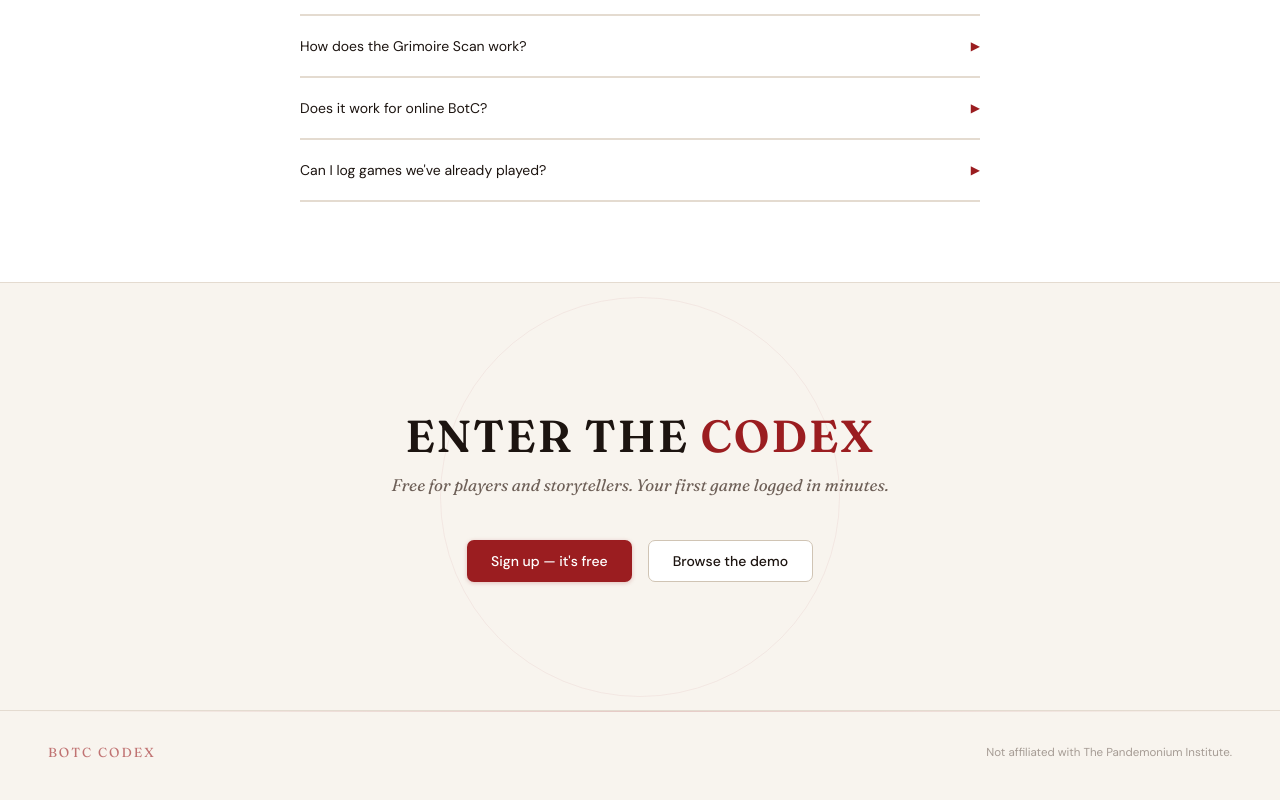
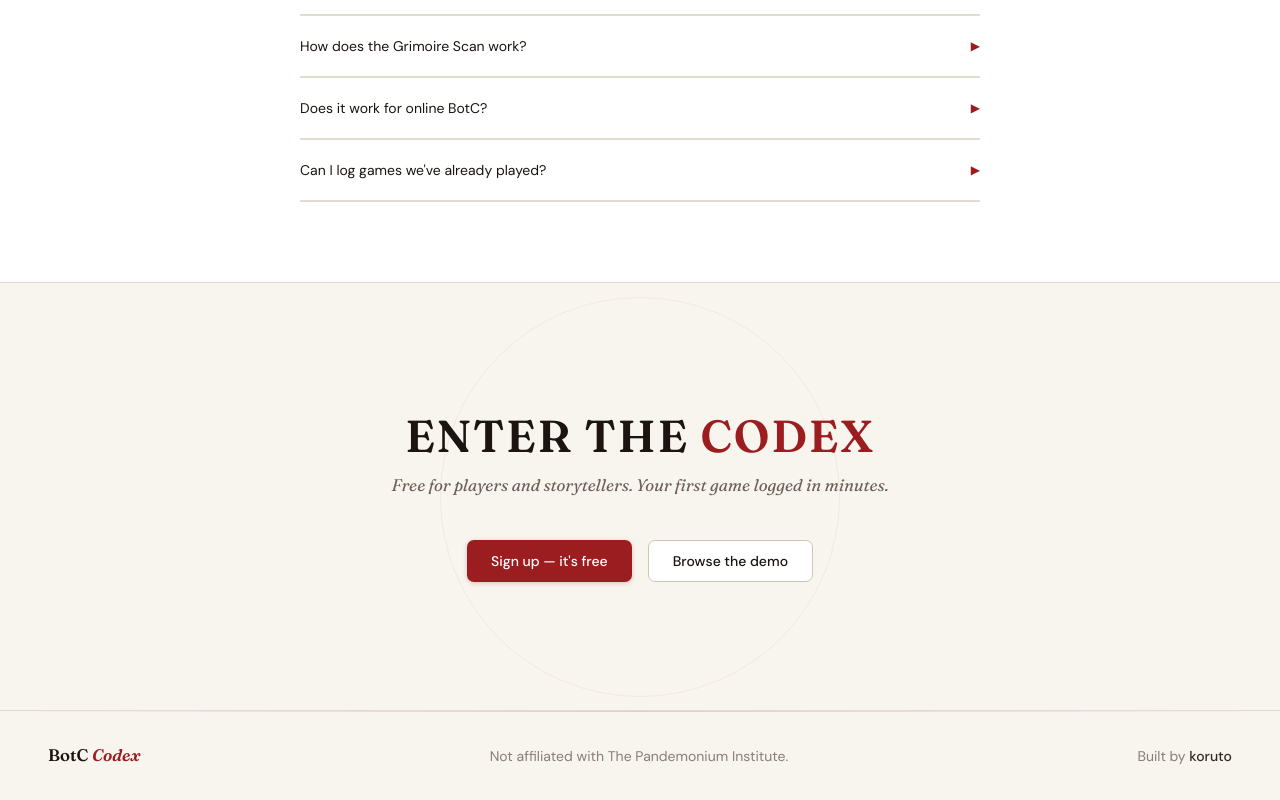
Before and after one commit to Koruto/botc-codex, a React (Vite) app in the folder client/: page / in a window 1280 px wide. Shown: the part 2806-3606 px from the top of the page. Built offline with nearby package versions, Linux system fonts and the light colour scheme; no server answers.

Commit message:
feat: update readme

```diff
--- a/client/src/pages/LandingPage.tsx
+++ b/client/src/pages/LandingPage.tsx
@@ -419,17 +419,20 @@ export function LandingPage() {
       </section>
 
       {/* ── Footer ── */}
-      <footer className="relative z-10 flex items-center justify-between border-t border-border bg-background px-6 py-8 md:px-12">
+      <footer className="relative z-10 flex flex-col gap-4 border-t border-border bg-background px-6 py-8 md:flex-row md:items-center md:justify-between md:gap-6 md:px-12">
         {/* Gradient rule at top of footer */}
         <div
           aria-hidden
           className="absolute left-0 right-0 top-0 h-px"
           style={{ background: 'linear-gradient(90deg, transparent, var(--primary), transparent)', opacity: 0.2 }}
         />
-        <div className="font-app-display text-[0.82rem] uppercase tracking-[0.15em] text-primary/60">
-          BotC Codex
-        </div>
-        <p className="text-[0.72rem] italic text-muted-foreground/60">Not affiliated with The Pandemonium Institute.</p>
+        <Link to="/" className="font-app-display text-[1.05rem] font-semibold text-foreground">
+          BotC <em className="italic text-primary">Codex</em>
+        </Link>
+        <p className="text-center text-sm italic text-muted-foreground/80">Not affiliated with The Pandemonium Institute.</p>
+        <p className="text-right text-sm text-muted-foreground/80">
+          Built by <span className="font-medium text-foreground/90">koruto</span>
+        </p>
       </footer>
     </div>
   )
```
Also changed, not shown: 1 other file (tests, documents, lock files or other folders).
